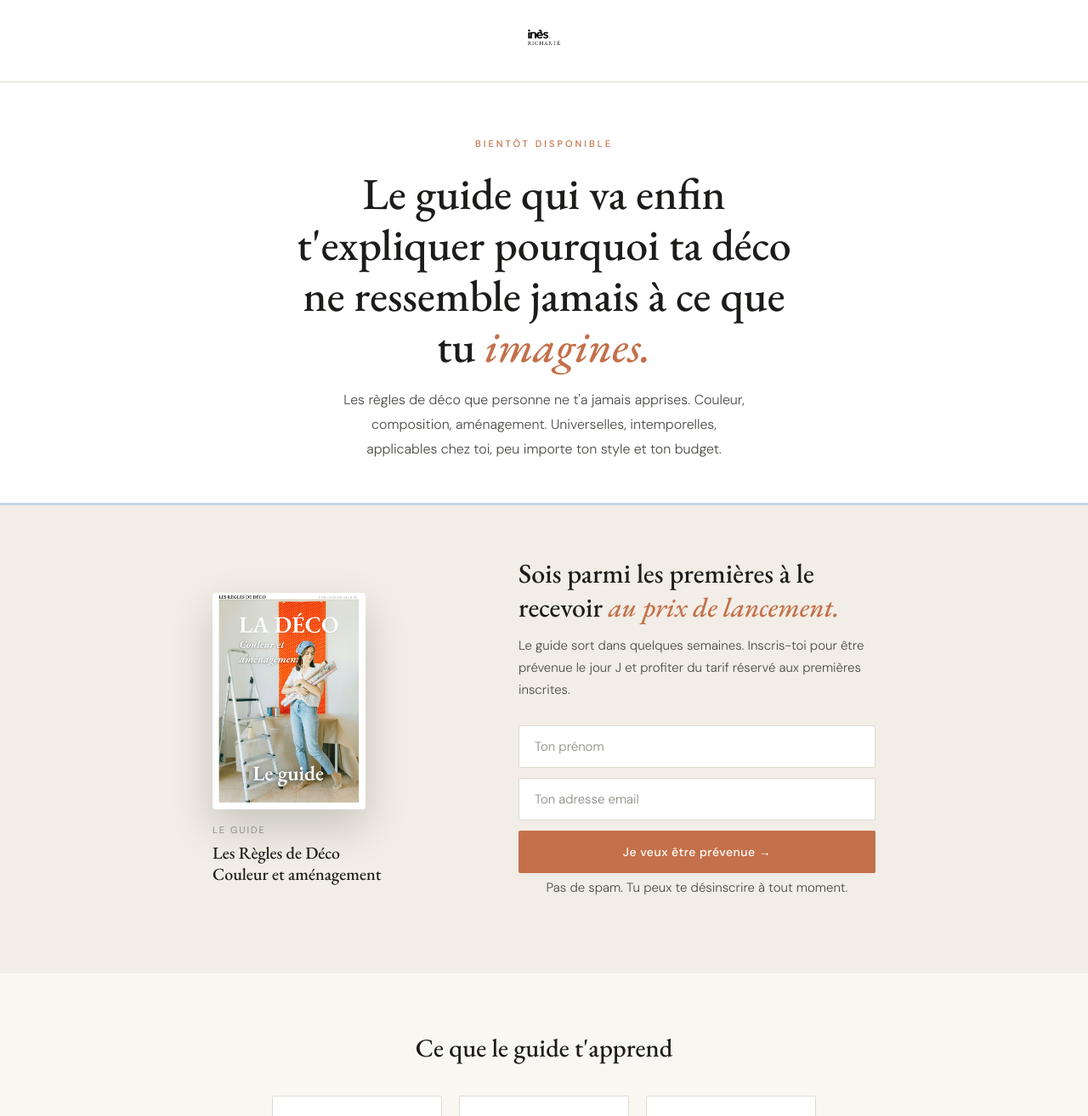
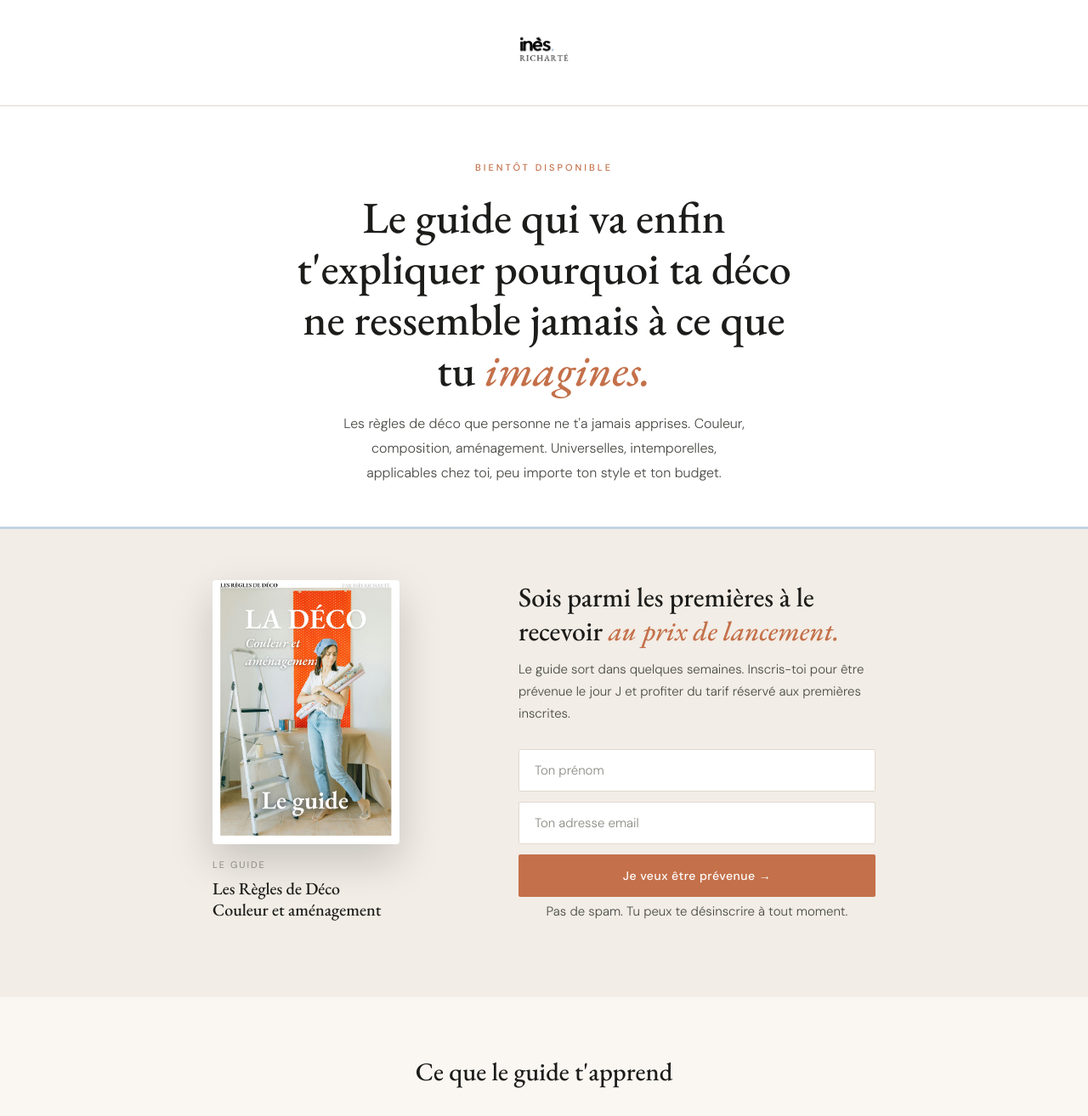
Before and after one commit to inesricharte/waitlistguide, a plain HTML site: page index.html in a window 1280 px wide. Shown: the top 1314 px of the page at 85% size. Drawn offline with nearby package versions, Linux system fonts and the light colour scheme.

Commit message:
Update index.html

```diff
--- a/index.html
+++ b/index.html
@@ -35,7 +35,7 @@
     background: var(--white);
   }
   nav img {
-    height: 52px;
+    height: 80px;
     width: auto;
   }
 
@@ -84,7 +84,7 @@
     display: grid;
     grid-template-columns: 1fr 1.4fr;
     gap: 60px;
-    align-items: center;
+    align-items: flex-start;
   }
   @media (max-width: 620px) {
     .main-inner { grid-template-columns: 1fr; gap: 36px; }
@@ -92,7 +92,7 @@
   }
 
   .mock-side img.cover {
-    width: 180px;
+    width: 220px;
     border-radius: 4px;
     box-shadow: 0 20px 50px rgba(0,0,0,0.18);
     display: block;
```
